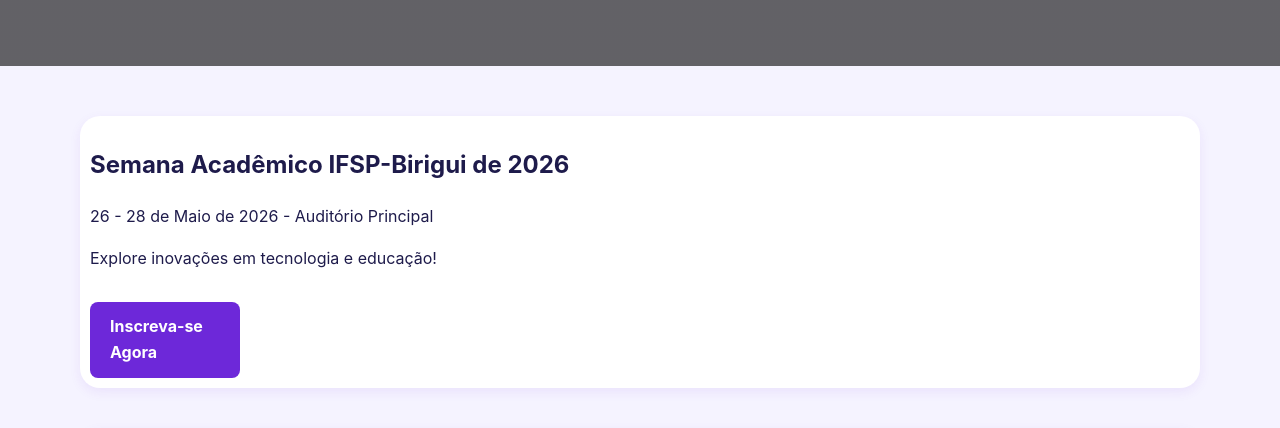
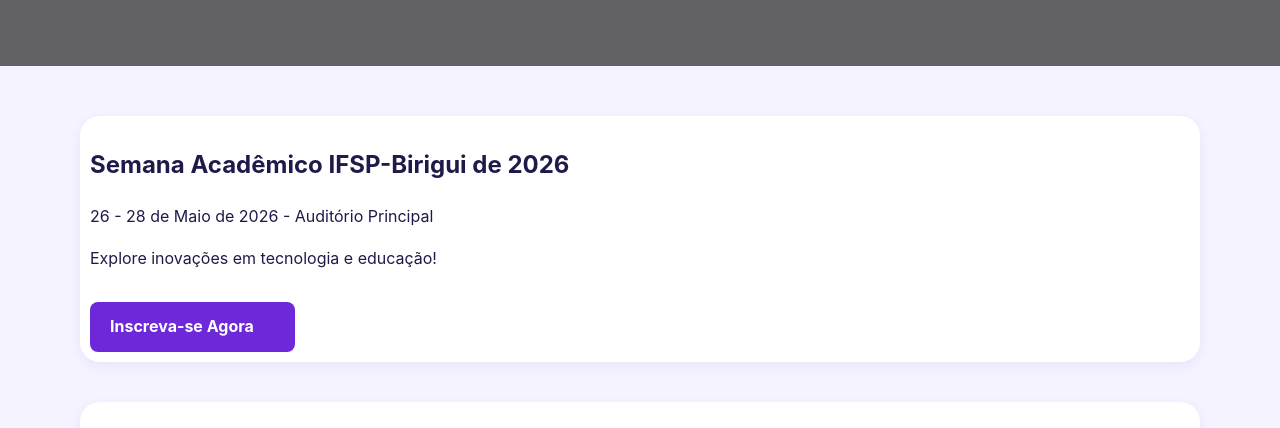
Before and after one commit to fabonfim/csssite230426, a plain HTML site: page index.html in a window 1280 px wide. Shown: the part 208-636 px from the top of the page. Drawn offline with Linux system fonts and the light colour scheme.

Commit message:
Update index.html

```diff
--- a/index.html
+++ b/index.html
@@ -28,7 +28,7 @@
             <h1>Semana Acadêmico IFSP-Birigui de 2026</h1>
             <p>26 - 28 de Maio de 2026 - Auditório Principal</p>
             <p>Explore inovações em tecnologia e educação!</p>
-            <a href="#inscricao" class="btn" style="width:10%"; >Inscreva-se Agora</a>
+            <a href="#inscricao" class="btn" style="width:15%"; >Inscreva-se Agora</a>
         </section>
 
         <section id="sobre">
```
